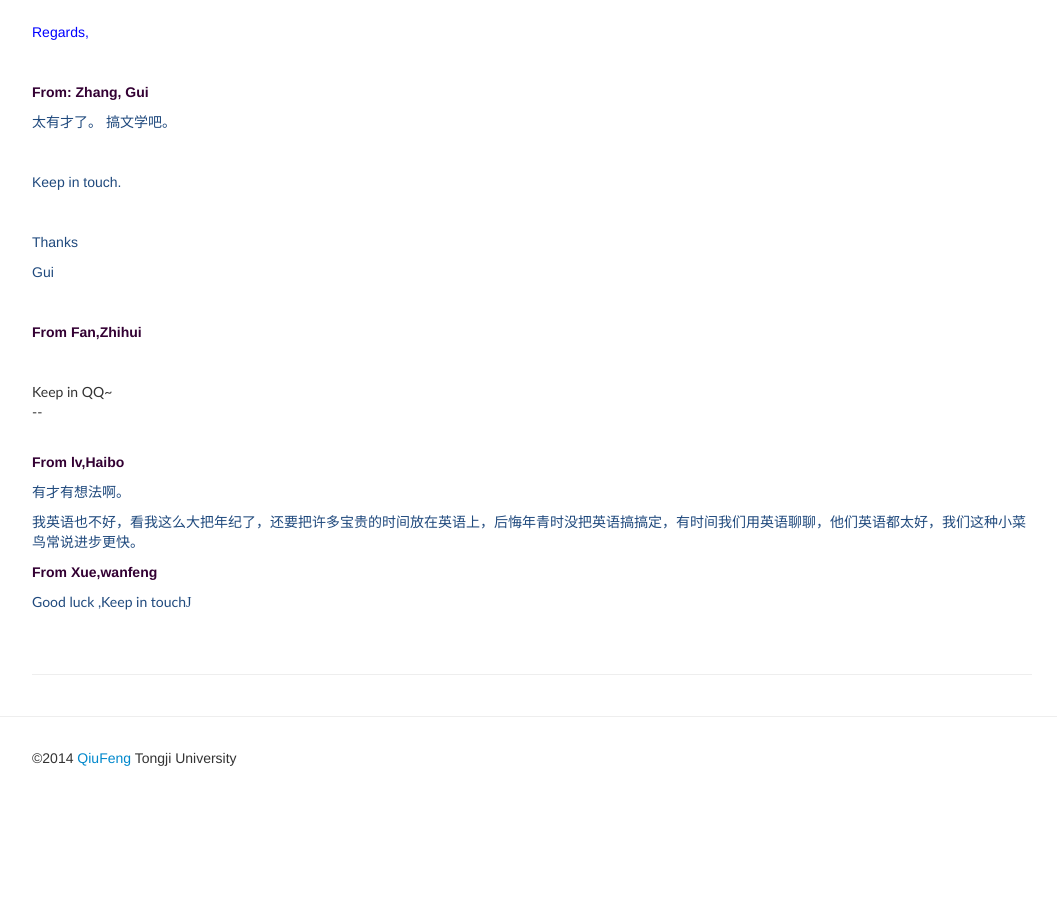
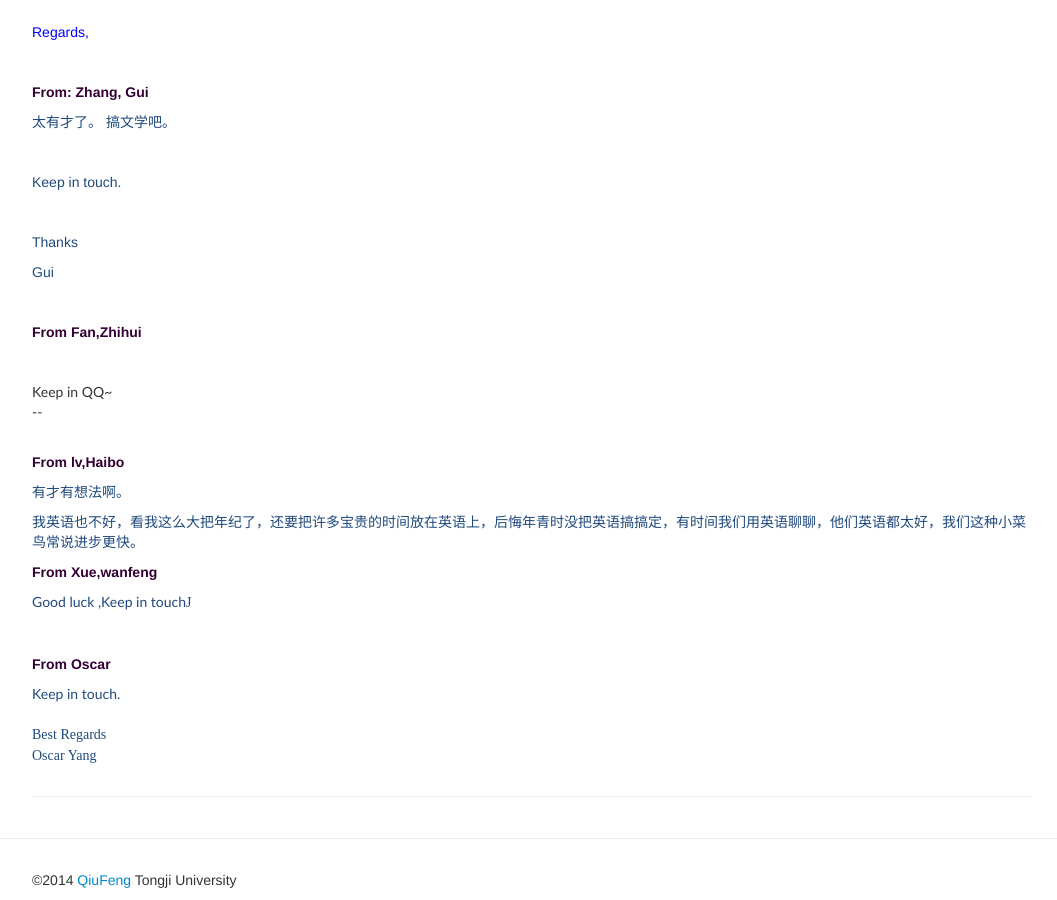
Before and after one commit to VioletHill/VioletHill.github.io, a Jekyll site: the page built from _posts/blog/2014-8-15-lastDayInEbay.md, in a window 1280 px wide and 900 px high, scrolled down 1794 px. Shown: the whole window, without its empty margins (108-1165 px from the left). Built offline with Jekyll 4.4.1, drawn with Linux system fonts in a browser that asks for light colours; Markdown is read by kramdown in place of the engine named in the settings; comment, search, counter and statistics services are not loaded; before the commit the page ends 2572 px from its top, so only the background shows below that.

```diff
--- a/_posts/blog/2014-8-15-lastDayInEbay.md
+++ b/_posts/blog/2014-8-15-lastDayInEbay.md
@@ -225,5 +225,12 @@ description: 在ebay的最后一天 我给同事们写的最后一封邮件
 		<span style="color:#1f497d;"><span lang="EN-US" style="font-size: 10.5pt; font-family: Wingdings; color: rgb(31, 73, 125);"><br />
 		</span></span>
 	</p>
+	<p>
+		<strong><span style="color:#330033;">From Oscar</span></strong>
+	</p>
+	<p>
+		<span style="color:#1f497d;"><span lang="EN-US" style="font-size: 10.5pt; font-family: Calibri, sans-serif; color: rgb(31, 73, 125);">Keep in touch.</span><br /><br/><span lang="EN-US" style="font-size: 10.5pt; font-family: Wingdings; color: rgb(31, 73, 125);">Best Regards<br> Oscar Yang</span><br />
+		</span>
+	</p>
 </div>
 </div>
```
